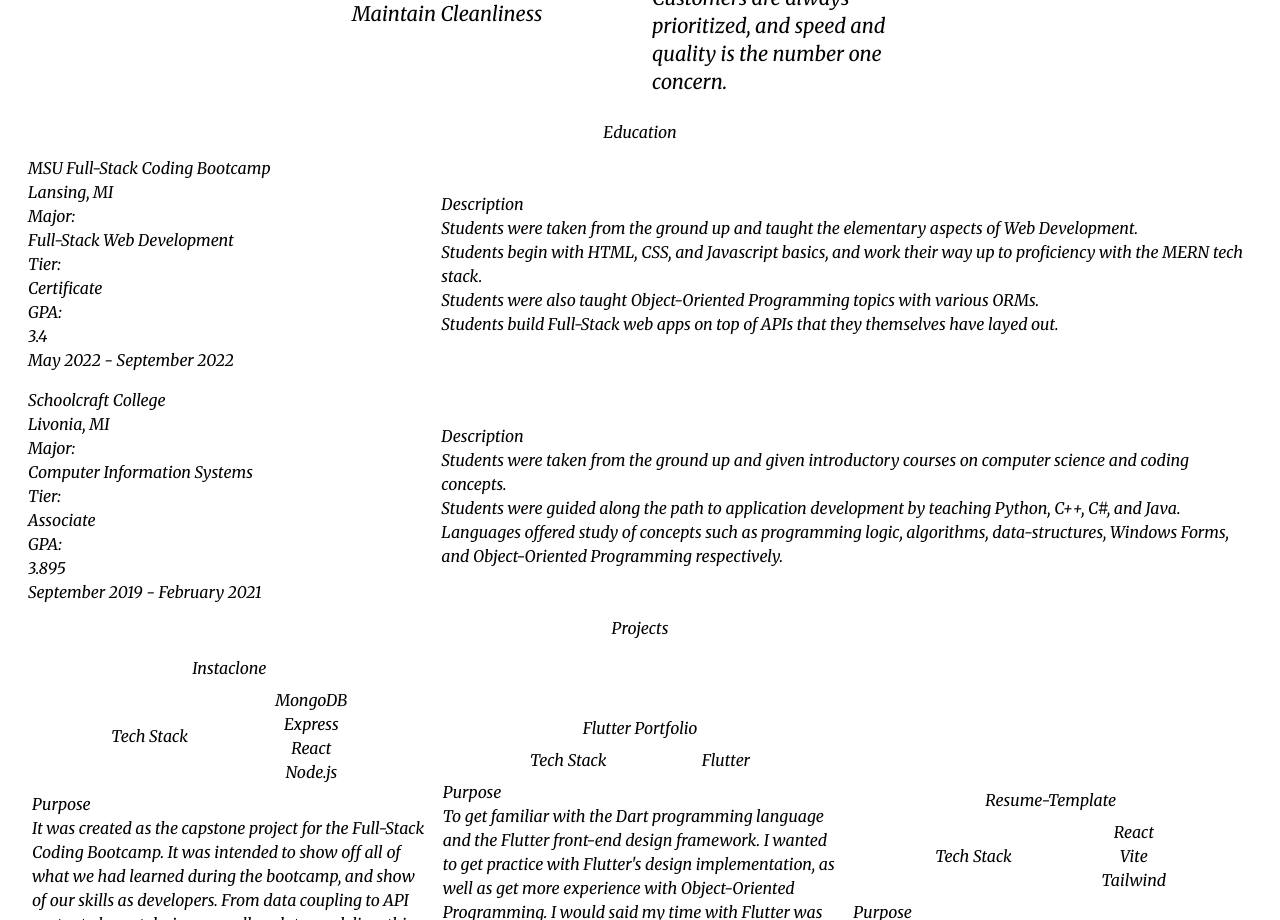
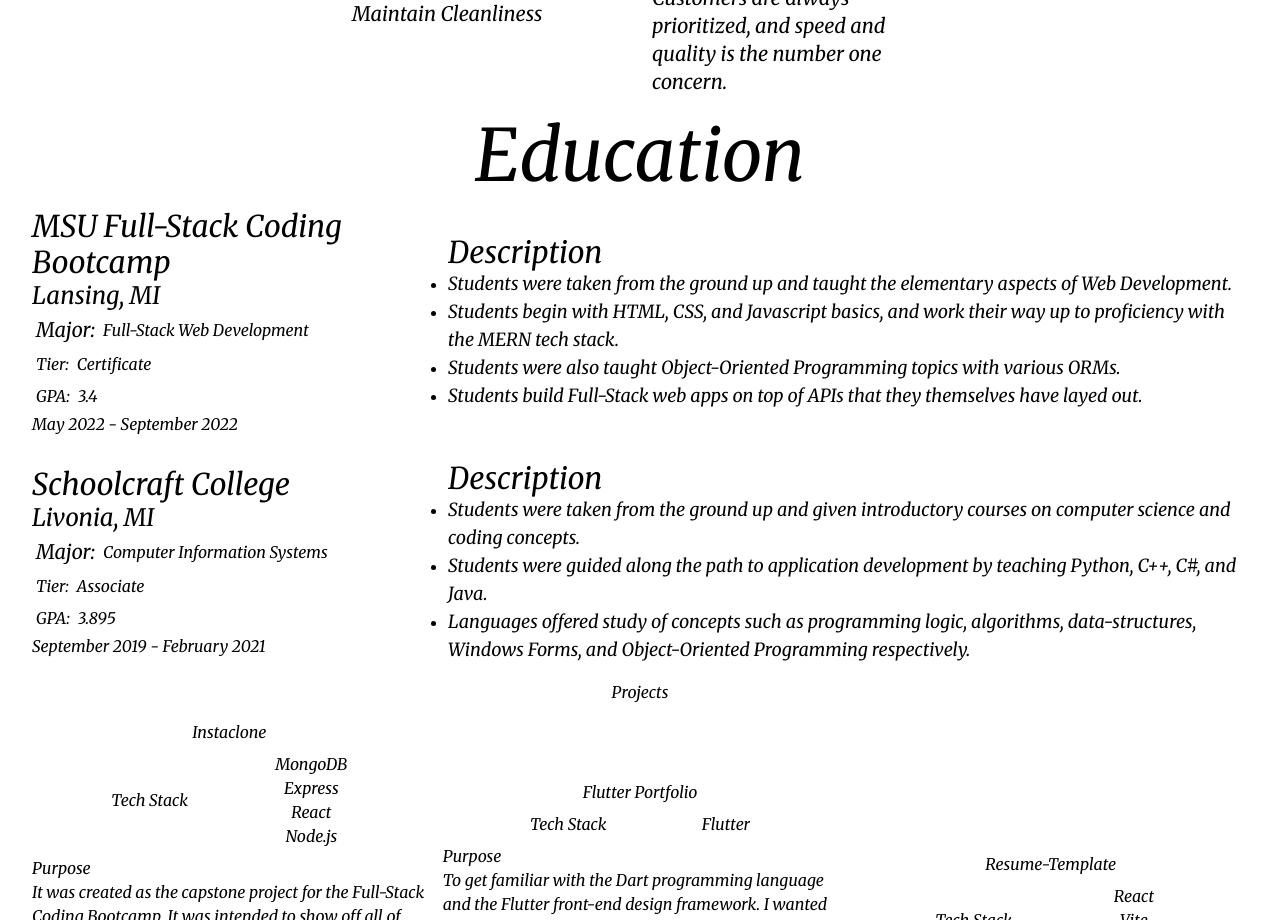
Before and after one commit to ProgrammingAStorm/Resume-Template, a React (Vite) app: page / in a window 1280 px wide. Shown: the part 2720-3640 px from the top of the page. Built offline with nearby package versions, Linux system fonts and the light colour scheme.

Commit message:
Education Styling

```diff
--- a/src/components/Education.tsx
+++ b/src/components/Education.tsx
@@ -2,35 +2,41 @@
 
 export default function Education(educationData: EducationData) {
     return <section className="flex flex-col items-center">
-        <h1>Education</h1>
+        <h1 className="text-7xl">Education</h1>
 
         <ul>
             {educationData.entries.map((entry, index) => {
                 return <li key={index}>
                     <article className="flex items-center m-2">
-                        <div className="w-1/3 m-1">
-                            <h2>{entry.name}</h2>
-                            <h3>{entry.locat}</h3>
+                        <div className="w-1/3 m-2">
+                            <h2 className="text-3xl">{entry.name}</h2>
+                            <h3 className="text-2xl">{entry.locat}</h3>
 
-                            <h4>Major:</h4>
-                            <p>{entry.major}</p>
+                            <div className="flex items-center justify-start">
+                                <h4 className="text-xl m-1">Major:</h4>
+                                <p className="m-1">{entry.major}</p>
+                            </div>
 
-                            <h4>Tier:</h4>
-                            <p>{entry.tier}</p>
+                            <div className="flex items-center justify-start">
+                                <h4 className="m-1">Tier:</h4>
+                                <p className="m-1">{entry.tier}</p>
+                            </div>
 
-                            <h4>GPA:</h4>
-                            <p>{entry.gpa}</p>
+                            <div className="flex items-center justify-start">
+                                <h4 className="m-1">GPA:</h4>
+                                <p className="m-1">{entry.gpa}</p>
+                            </div>
 
                             <h4>{entry.time.start} - {entry.time.end}</h4>
                         </div>
 
-                        <div className="w-2/3 m-1">
-                            <h4>Description</h4>
+                        <div className="w-2/3 m-2">
+                            <h4 className="text-3xl">Description</h4>
 
                             <ul>
                                 {entry.description.map((description, index) => {
-                                    return <li key={index}>
-                                        <p>{description}</p>
+                                    return <li key={index} className="list-disc">
+                                        <p className="text-lg">{description}</p>
                                     </li>
                                 })}
                             </ul>
```
